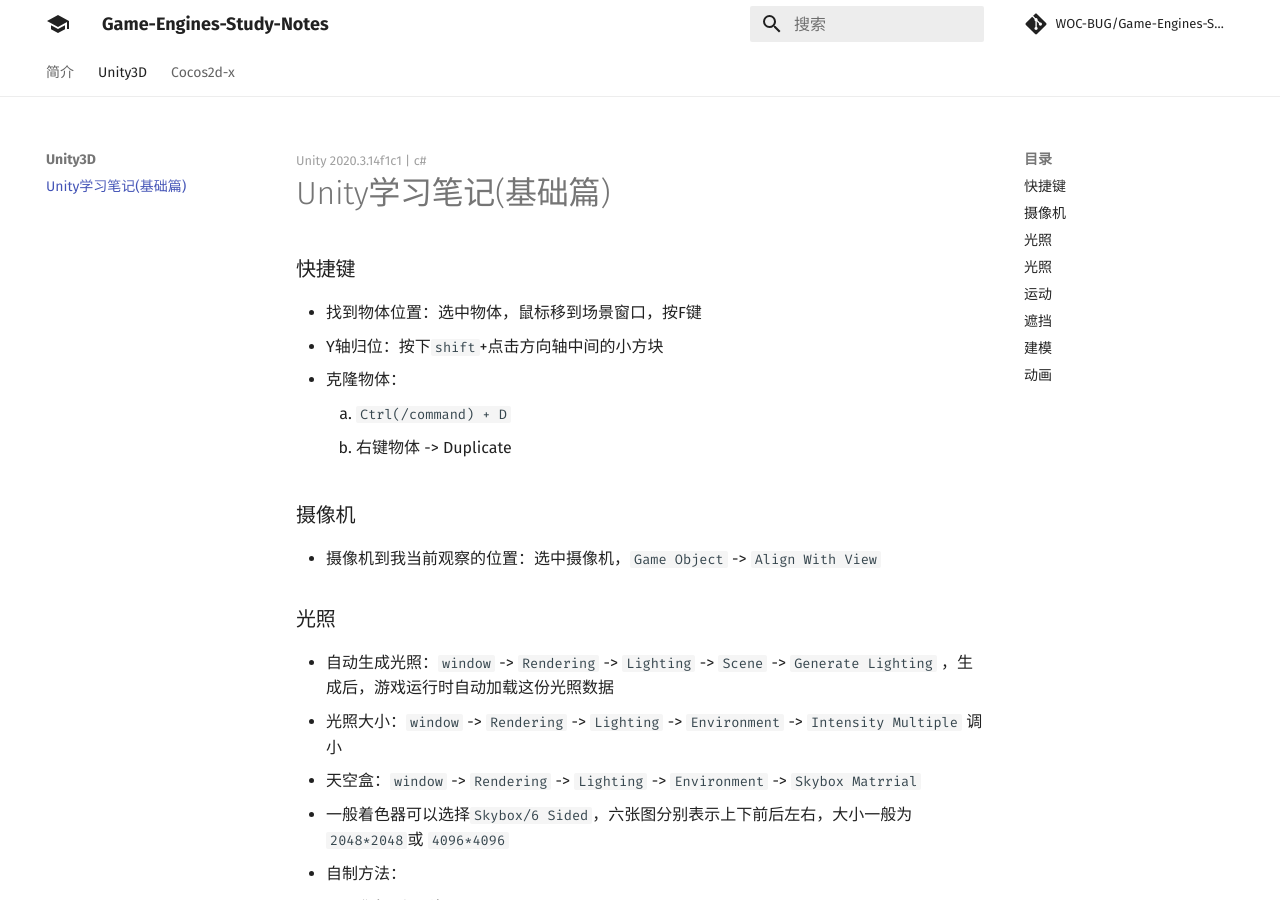
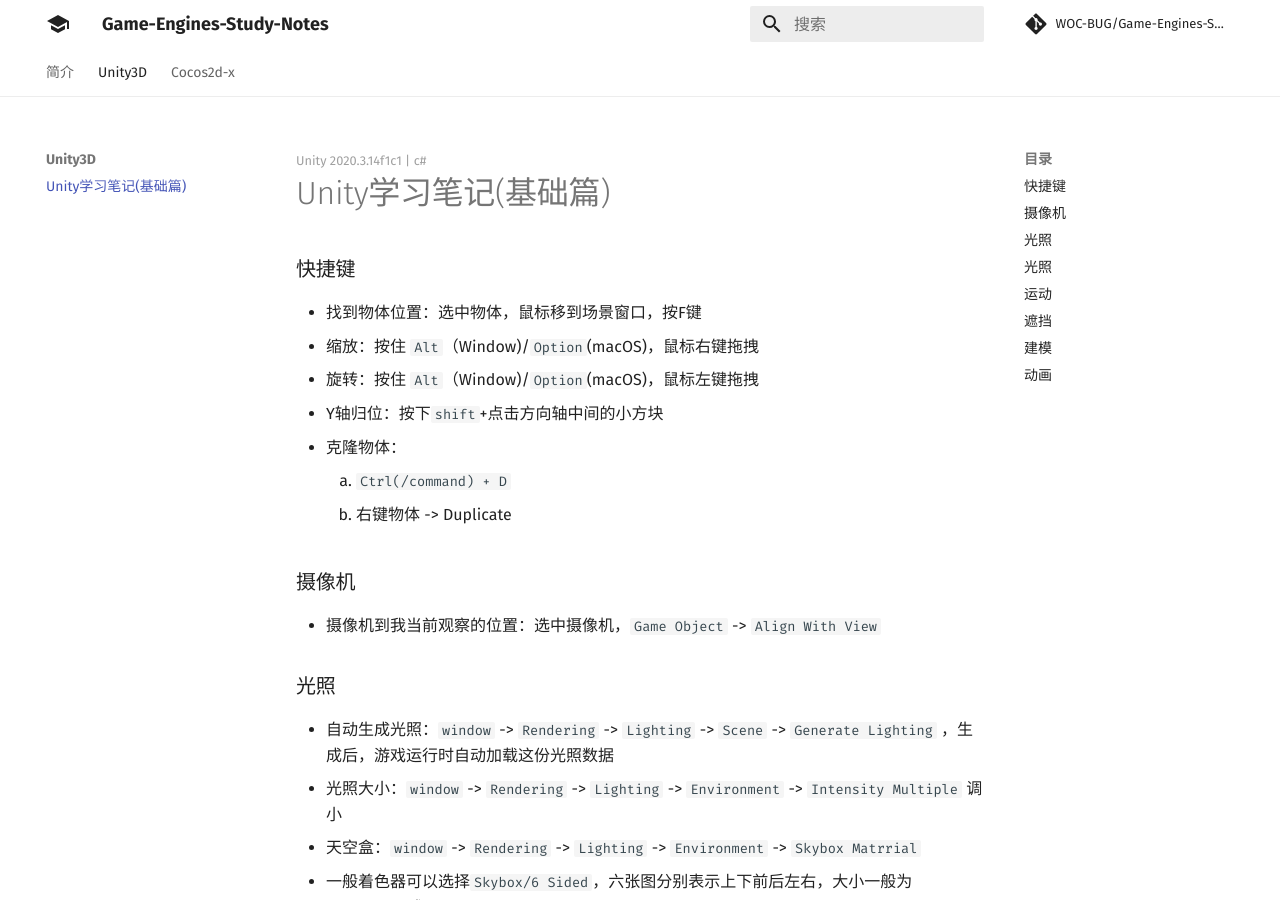
Before and after one commit to WOC-BUG/Game-Engines-Study-Notes, an MkDocs documentation site: the page built from docs/Unity基础学习笔记.md, in a window 1280 px wide and 900 px high. Built offline with MkDocs 1.6.1 and Material for MkDocs 9.7.7, drawn with Linux system fonts in a browser that asks for light colours; comment, search, counter and statistics services are not loaded.

Commit message:
补充快捷键

```diff
--- a/docs/Unity基础学习笔记.md
+++ b/docs/Unity基础学习笔记.md
@@ -8,6 +8,8 @@
 ### 快捷键
 
 * 找到物体位置：选中物体，鼠标移到场景窗口，按F键
+* 缩放：按住 `Alt`（Window)/`Option`(macOS)，鼠标右键拖拽
+* 旋转：按住 `Alt`（Window)/`Option`(macOS)，鼠标左键拖拽
 * Y轴归位：按下`shift`+点击方向轴中间的小方块
 * 克隆物体：
   	1. `Ctrl(/command) + D`
```
